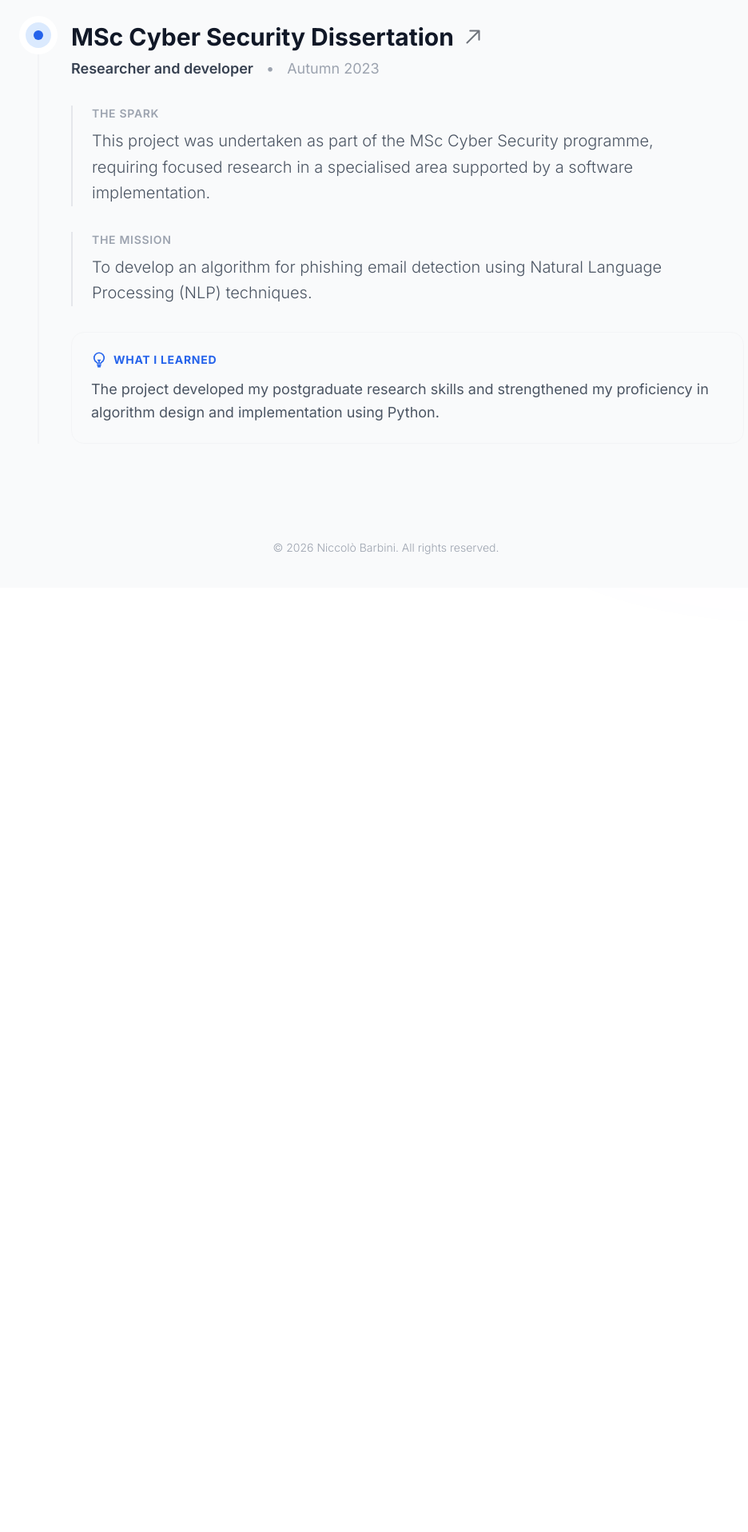
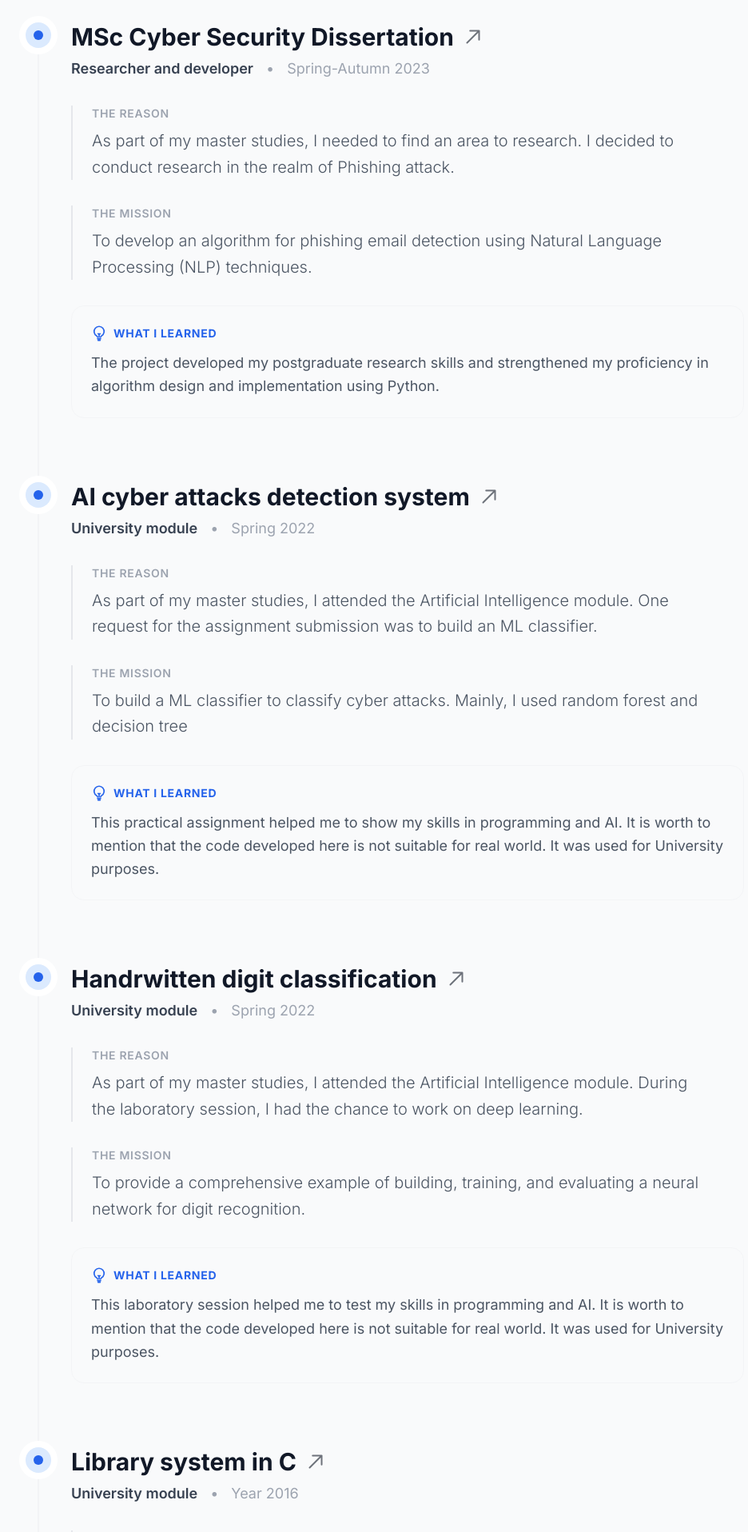
Before and after one commit to barbininiccolo/barbininiccolo.github.io, a SvelteKit app: page /projects in a window 1280 px wide. Shown: the part 340-2256 px from the top of the page at 80% size, without its empty margins (157-1093 px from the left). Before the commit the page ends 1075 px from the top, so only its background shows below. Built offline with nearby package versions, Linux system fonts and the light colour scheme.

Commit message:
removed: AI generated text (despite having utilised AI to improve the original test, I noticed how slopped it was) add: Human written text add: 3 projects from University time

```diff
--- a/src/routes/projects/+page.svelte
+++ b/src/routes/projects/+page.svelte
@@ -4,10 +4,37 @@
           title: "MSc Cyber Security Dissertation",
           link: "https://github.com/barbininiccolo/MSc-Cyber-Security-Dissertation-NLP-and-Phishing-emails-detection",
           role: "Researcher and developer",
-          date: "Autumn 2023",
-          reason: "This project was undertaken as part of the MSc Cyber Security programme, requiring focused research in a specialised area supported by a software implementation.",
+          date: "Spring-Autumn 2023",
+          reason: "As part of my master studies, I needed to find an area to research. I decided to conduct research in the realm of Phishing attack.",
           mission: "To develop an algorithm for phishing email detection using Natural Language Processing (NLP) techniques.",
           learning: "The project developed my postgraduate research skills and strengthened my proficiency in algorithm design and implementation using Python."
+        },
+        {
+          title: "AI cyber attacks detection system",
+          link: "https://github.com/barbininiccolo/AI-Cyber-Attacks-Detection-System",
+          role: "University module",
+          date: "Spring 2022",
+          reason: "As part of my master studies, I attended the Artificial Intelligence module. One request for the assignment submission was to build an ML classifier.",
+          mission: "To build a ML classifier to classify cyber attacks. Mainly, I used random forest and decision tree",
+          learning: "This practical assignment helped me to show my skills in programming and AI. It is worth to mention that the code developed here is not suitable for real world. It was used for University purposes."
+        },
+        {
+          title: "Handrwitten digit classification",
+          link: "https://github.com/barbininiccolo/Handwritten-Digit-Classification-with-Neural-Networks",
+          role: "University module",
+          date: "Spring 2022",
+          reason: "As part of my master studies, I attended the Artificial Intelligence module. During the laboratory session, I had the chance to work on deep learning.",
+          mission: "To provide a comprehensive example of building, training, and evaluating a neural network for digit recognition.",
+          learning: "This laboratory session helped me to test my skills in programming and AI. It is worth to mention that the code developed here is not suitable for real world. It was used for University purposes."
+        },
+        {
+          title: "Library system in C",
+          link: "https://github.com/barbininiccolo/Library-system-in-C",
+          role: "University module",
+          date: "Year 2016",
+          reason: "As part of my undergraduate studies, I learned the C programming language. As part of the assignment, I needed to show my knowledge of C by working with pointers.",
+          mission: "To build a demo version of a library management system in C. ",
+          learning: "I learned how to use the C programming language for a real world scenario."
         }
     ];
 </script>
@@ -53,7 +80,7 @@
 
           <!-- 1. The Reason -->
           <div class="relative pl-6 border-l-2 border-gray-200 dark:border-gray-700">
-            <h4 class="text-sm uppercase tracking-wider text-gray-400 font-semibold mb-2">The Spark</h4>
+            <h4 class="text-sm uppercase tracking-wider text-gray-400 font-semibold mb-2">The Reason</h4>
             <p class="text-xl font-light text-gray-600 dark:text-gray-300 leading-relaxed max-w-3xl">
               {project.reason}
             </p>
```
